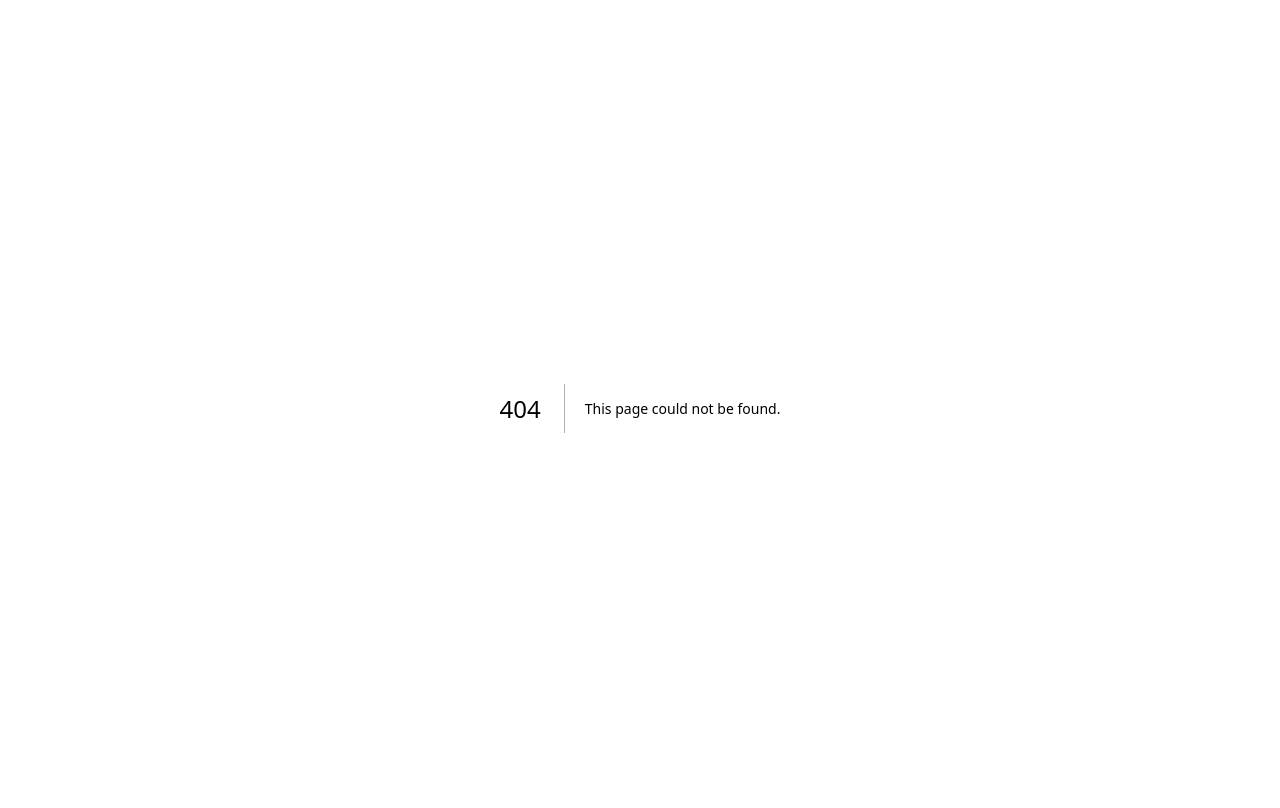
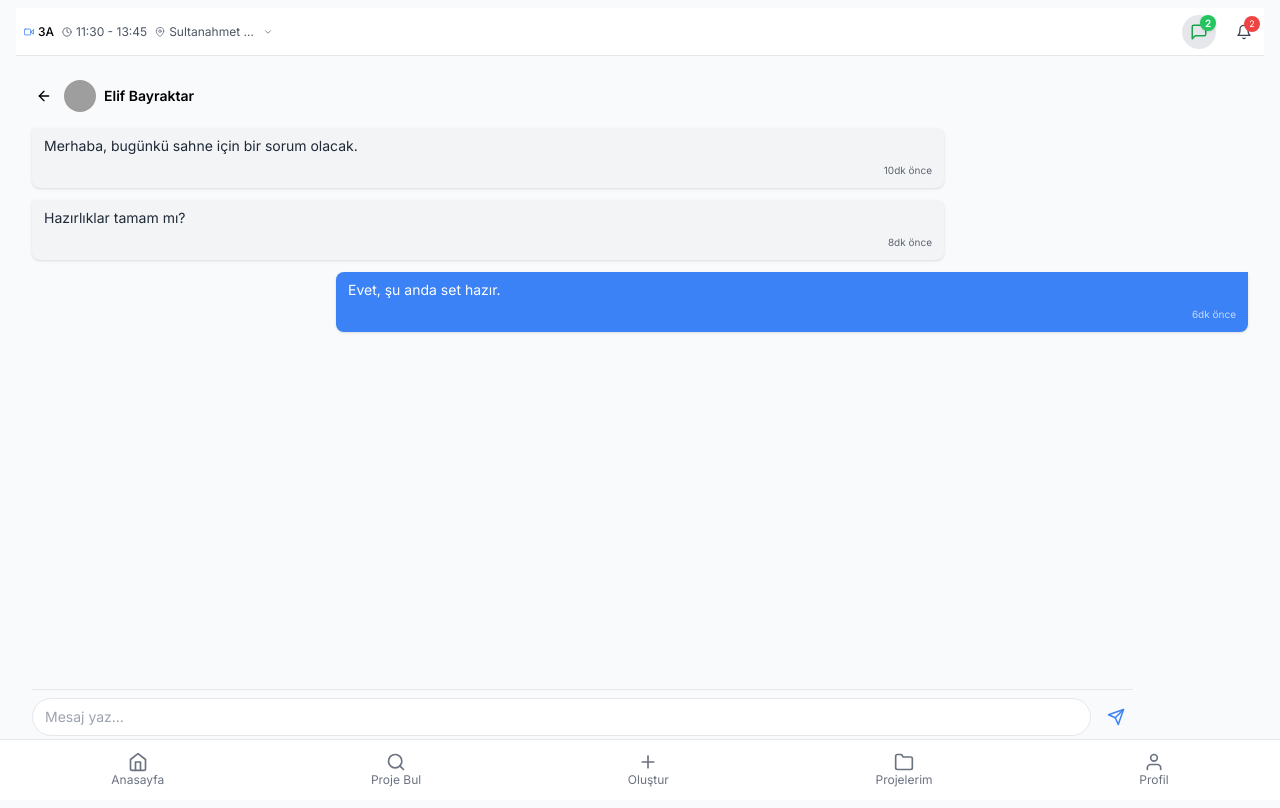
Before and after one commit to ismetkaradag/setflow, a Next.js app: page /mesajlar/1 in a window 1280 px wide. Before the commit this address had no page. Built offline with nearby package versions, Linux system fonts and the light colour scheme; grey boxes are pictures that could not be loaded.

Commit message:
13.05 fixes 1

```diff
--- a/app/(main)/anasayfa/page.tsx
+++ b/app/(main)/anasayfa/page.tsx
@@ -98,7 +98,7 @@ export default function HomePage() {
   ];
 
   return (
-    <div className="space-y-6">
+    <div className="">
       <div>
         <h1 className="text-2xl font-bold">Merhaba, {activeUser?.name}</h1>
       </div>
@@ -144,7 +144,7 @@ export default function HomePage() {
         <div className="space-y-3">
           {userProjects.map(project => (
             <Link href={`/proje/${project.id}`} key={project.id}>
-              <div className="card hover:shadow-md transition-shadow">
+              <div className="card hover:shadow-md transition-shadow mb-3">
                 <h3 className="font-medium">{project.title}</h3>
                 <div className="flex justify-between text-sm mt-2">
                   <span className="bg-gray-100 px-2 py-0.5 rounded">
@@ -162,7 +162,7 @@ export default function HomePage() {
       </div>
 
       {/* Yaklaşan etkinlikler */}
-      <div className="space-y-4">
+      <div className="">
         <h2 className="text-lg font-medium">Yaklaşan Etkinlikler</h2>
 
         <div className="space-y-3">
--- /dev/null
+++ b/app/(main)/mesajlar/[id]/page.tsx
@@ -0,0 +1,122 @@
+'use client';
+
+import { useParams, useRouter } from 'next/navigation';
+import { FiArrowLeft, FiSend } from 'react-icons/fi';
+import Image from 'next/image';
+import { useEffect, useState } from 'react';
+
+// Demo mesajlar
+const demoMessages = [
+  {
+    id: '1',
+    sender: 'Elif Bayraktar',
+    avatar: '/avatars/elif.jpg',
+    messages: [
+      { text: 'Merhaba, bugünkü sahne için bir sorum olacak.', time: '10dk önce', from: 'Elif' },
+      { text: 'Hazırlıklar tamam mı?', time: '8dk önce', from: 'Elif' },
+      { text: 'Evet, şu anda set hazır.', time: '6dk önce', from: 'Me' }
+    ]
+  },
+  {
+    id: '2',
+    sender: 'Hasan Vardar',
+    avatar: '/avatars/hasan.jpg',
+    messages: [
+      { text: 'Ekip listesiyle ilgili bir güncelleme var mı?', time: '1 saat önce', from: 'Hasan' },
+      { text: 'Henüz değil, toplantı sonrası paylaşacağım.', time: '58dk önce', from: 'Me' },
+      { text: 'Tamam, bekliyorum.', time: '55dk önce', from: 'Hasan' },
+      { text: 'Bu arada, yeni çekim planına göz attın mı?', time: '50dk önce', from: 'Hasan' },
+      { text: 'Evet, göz attım. Her şey yolunda görünüyor.', time: '48dk önce', from: 'Me' },
+      { text: 'Harika, teşekkürler!', time: '45dk önce', from: 'Hasan' },
+      { text: 'Rica ederim, her zaman yardımcı olmaya hazırım.', time: '43dk önce', from: 'Me' }
+    ]
+  },
+  {
+    id: '3',
+    sender: 'Banu Arıkan',
+    avatar: '/avatars/banu.jpg',
+    messages: [
+      { text: 'Makyaj departmanında bir değişiklik oldu.', time: 'Dün', from: 'Banu' },
+      { text: 'Tamam, bilgi için teşekkürler.', time: 'Dün', from: 'Me' },
+      { text: 'Herhangi bir sorun olursa bana haber ver.', time: 'Dün', from: 'Banu' }
+    ]
+  }
+];
+
+export default function MessageDetailPage() {
+  const { id } = useParams();
+  const router = useRouter();
+  const [messageThread, setMessageThread] = useState<any | null>(null);
+
+  useEffect(() => {
+    const found = demoMessages.find((m) => m.id === id);
+
+    if (found) {
+      setMessageThread(found);
+    } else {
+      router.push('/mesajlar');
+    }
+  }, [id, router]);
+
+  if (!messageThread) return null;
+
+  return (
+    <div className="mx-auto px-4 py-4">
+      {/* Header */}
+      <div className="flex items-center gap-2 mb-4">
+        <button
+          onClick={() => router.back()}
+          className="p-1 hover:bg-gray-100 rounded-full"
+        >
+          <FiArrowLeft />
+        </button>
+        <div className="flex items-center gap-2">
+          <div className="w-8 h-8 rounded-full overflow-hidden relative bg-gray-100">
+            <Image
+              src={messageThread.avatar}
+              alt={messageThread.sender}
+              fill
+              className="object-cover"
+            />
+          </div>
+          <h1 className="text-sm font-semibold">{messageThread.sender}</h1>
+        </div>
+      </div>
+
+      {/* Mesajlar */}
+      <div className="space-y-3 mb-4">
+        {messageThread.messages.map((msg: any, index: number) => (
+          <div
+            key={index}
+            className={`flex ${
+              msg.from === 'Me' ? 'justify-end' : 'justify-start'
+            }`}
+          >
+            <div
+              className={` w-3/4  px-3 py-2 rounded-lg text-sm shadow ${
+                msg.from === 'Me'
+                  ? 'bg-primary text-white rounded-tr-none'
+                  : 'bg-gray-100 text-gray-800 rounded-tl-none'
+              }`}
+            >
+              <p>{msg.text}</p>
+              <p className="text-[10px] mt-1 text-right opacity-70">{msg.time}</p>
+            </div>
+          </div>
+        ))}
+      </div>
+
+      {/* Mesaj Yazma Alanı */}
+      <div className="absolute bottom-16 w-[86%] flex items-center border-t border-gray-200 pt-2">
+        <input
+          type="text"
+          placeholder="Mesaj yaz..."
+          className="flex-1 border border-gray-200 rounded-full px-3 py-2 text-sm focus:outline-none focus:ring-1 focus:ring-primary"
+        />
+        <button className="ml-2 text-primary p-2 hover:bg-gray-100 rounded-full">
+          <FiSend size={18} />
+        </button>
+      </div>
+    </div>
+  );
+}
--- /dev/null
+++ b/app/(main)/mesajlar/page.tsx
@@ -0,0 +1,106 @@
+'use client';
+
+import { useState } from 'react';
+import { FiArrowLeft, FiSearch, FiSend } from 'react-icons/fi';
+import Image from 'next/image';
+import Link from 'next/link';
+
+// Demo mesaj verisi
+const messages = [
+  {
+    id: '1',
+    sender: {
+      name: 'Elif Bayraktar',
+      avatar: '/avatars/elif.jpg',
+    },
+    content: 'Bugünkü sahneye dair bir notum var, müsait misin?',
+    time: '10dk önce',
+  },
+  {
+    id: '2',
+    sender: {
+      name: 'Hasan Vardar',
+      avatar: '/avatars/hasan.jpg',
+    },
+    content: 'Yeni çekim planına göz attın mı?',
+    time: '1 saat önce',
+  },
+  {
+    id: '3',
+    sender: {
+      name: 'Banu Arıkan',
+      avatar: '/avatars/banu.jpg',
+    },
+    content: 'Makyaj departmanında bir değişiklik oldu.',
+    time: 'Dün',
+  },
+];
+
+export default function MessagesPage() {
+  const [search, setSearch] = useState('');
+
+  const filteredMessages = messages.filter(msg =>
+    msg.sender.name.toLowerCase().includes(search.toLowerCase())
+  );
+
+  return (
+    <div className="max-w-screen-md mx-auto px-4 py-4">
+      {/* Sayfa başlığı */}
+      <div className="flex items-center gap-2 mb-4">
+        <Link href="/anasayfa" className="p-1 hover:bg-gray-100 rounded-full">
+          <FiArrowLeft />
+        </Link>
+        <h1 className="text-lg font-semibold">Mesajlar</h1>
+      </div>
+
+      {/* Arama çubuğu */}
+      <div className="relative mb-4">
+        <input
+          type="text"
+          placeholder="Kişi ara..."
+          value={search}
+          onChange={(e) => setSearch(e.target.value)}
+          className="w-full border border-gray-200 rounded-md px-3 py-2 pr-10 text-sm focus:outline-none focus:ring-1 focus:ring-primary"
+        />
+        <FiSearch className="absolute right-3 top-2.5 text-gray-400" size={16} />
+      </div>
+
+      {/* Mesaj listesi */}
+      <div className="bg-white rounded-lg shadow-sm border border-gray-200 divide-y">
+        {filteredMessages.length > 0 ? (
+          filteredMessages.map((msg) => (
+            <Link
+              href={`/mesajlar/${msg.id}`}
+              key={msg.id}
+              className="flex items-center gap-3 p-3 hover:bg-gray-50 transition-colors"
+            >
+              <div className="w-10 h-10 rounded-full overflow-hidden relative bg-gray-100">
+                <Image
+                  src={msg.sender.avatar}
+                  alt={msg.sender.name}
+                  fill
+                  className="object-cover"
+                />
+              </div>
+              <div className="flex-1 min-w-0">
+                <div className="text-sm font-medium truncate">{msg.sender.name}</div>
+                <div className="text-xs text-gray-600 truncate">{msg.content}</div>
+              </div>
+              <div className="text-[10px] text-gray-400 whitespace-nowrap">{msg.time}</div>
+            </Link>
+          ))
+        ) : (
+          <div className="p-6 text-center text-gray-500 text-sm">Mesaj bulunamadı</div>
+        )}
+      </div>
+
+      {/* Yeni mesaj butonu */}
+      <Link
+        href="/mesajlar/yeni"
+        className="fixed bottom-4 right-4 bg-primary text-white p-3 rounded-full shadow-lg hover:bg-primary-dark transition-colors"
+      >
+        <FiSend size={20} />
+      </Link>
+    </div>
+  );
+}
--- a/app/(main)/proje/[id]/page.tsx
+++ b/app/(main)/proje/[id]/page.tsx
@@ -656,7 +656,7 @@ export default function ProjectDetailPage() {
   return (
     <div className="min-h-screen bg-gray-100 pb-20">
       {/* Üst bilgi çubuğu */}
-      <div className="sticky top-0 bg-white border-b border-gray-200 shadow-xs z-40">
+      <div className="sticky top-0 bg-white border-b border-gray-200 shadow-xs">
         <div className="px-3 py-2 flex items-center justify-between">
           <Link href="/projelerim" className="flex items-center gap-1 text-sm">
             <FiChevronLeft size={16} />
@@ -809,7 +809,7 @@ export default function ProjectDetailPage() {
             </div>
 
             <div onClick={() => openFullComponent(component.id)}>
-
+                {viewMode === 'list' && renderComponentContent(component.id)}
             </div>
           </div>
         ))}
--- a/components/layout/InfoBar.tsx
+++ b/components/layout/InfoBar.tsx
@@ -3,6 +3,7 @@
 import { useState, useEffect } from 'react';
 import { FiChevronDown, FiChevronUp, FiMapPin, FiUsers, FiVideo, FiClock } from 'react-icons/fi';
 import NotificationDropdown from '@/components/notifications/NotificationDropdown';
+import Messages from '@/components/messages/Messages';
 
 // Demo veri - gerçek uygulamada API'dan alınır
 const activeSceneData = {
@@ -35,38 +36,41 @@ const InfoBar: React.FC<InfoBarProps> = () => {
   };
 
   return (
-    <div className="sticky top-0 bg-white border-b border-gray-200 shadow-xs z-40 h-12 mb-2 text-xs">
+    <div className="sticky top-0 bg-white border-b border-gray-200 shadow-xs z-10 h-12 mb-2 text-xs">
       {/* Ana bilgi çubuğu */}
       <div className="px-2 py-1 flex justify-between items-center h-full">
         {/* Sol taraf - Sahne bilgileri */}
         <div className="flex items-center gap-2">
+
           <div className="flex items-center">
             <FiVideo className="text-primary mr-1" size={10} />
-            <span className="font-medium">Sahne {activeSceneData.sceneNumber}</span>
+            <span className="font-medium">{activeSceneData.sceneNumber}</span>
           </div>
 
           <div className="flex items-center text-gray-600">
             <FiClock className="mr-1" size={10} />
             <span>{activeSceneData.time}</span>
           </div>
-        </div>
-
-        {/* Sağ taraf - Lokasyon ve Bildirim */}
-        <div className="flex items-center gap-4">
           {/* Lokasyon butonu */}
           <button
             onClick={toggleExpand}
             className="flex items-center gap-1 text-gray-600"
           >
+
             <FiMapPin className="text-gray-500" size={10} />
-            <span className="max-w-[140px] truncate">{activeSceneData.location}</span>
+            <span className="max-w-[90px] truncate">{activeSceneData.location}</span>
             {isExpanded ? (
               <FiChevronUp className="text-gray-500" size={10} />
             ) : (
               <FiChevronDown className="text-gray-500" size={10} />
             )}
           </button>
+        </div>
 
+
+        {/* Sağ taraf - Lokasyon ve Bildirim */}
+        <div className="flex items-center gap-4">
+          <Messages />
           {/* Bildirim ikonu ve dropdown */}
           <NotificationDropdown />
         </div>
@@ -74,7 +78,8 @@ const InfoBar: React.FC<InfoBarProps> = () => {
 
       {/* Genişletilmiş detay alanı */}
       {isExpanded && (
-        <div className="px-2 py-2 bg-gray-50 border-t border-gray-200 animate-fadeIn text-xs">
+        <div className="z-[1200] px-2 py-2 bg-gray-50 border-t border-gray-200 animate-fadeIn text-xs">
+
           <div className="flex items-center gap-1 mb-1">
             <FiUsers size={10} className="text-primary" />
             <h4 className="font-medium">Oyuncular</h4>
--- /dev/null
+++ b/components/messages/Messages.tsx
@@ -0,0 +1,39 @@
+'use client';
+
+import Link from 'next/link';
+import { usePathname } from 'next/navigation';
+import { FiMessageSquare } from 'react-icons/fi';
+
+interface MessagesProps {
+  className?: string;
+  unreadCount?: number;
+}
+
+const Messages: React.FC<MessagesProps> = ({ className = '', unreadCount = 2 }) => {
+  const pathname = usePathname();
+  const isActive = pathname.startsWith('/mesajlar');
+
+  return (
+    <div className={`relative ${className}`}>
+      <Link
+        href={pathname.startsWith('/mesajlar') ? '/anasayfa' : '/mesajlar'}
+        className={`relative p-2 rounded-full transition-colors flex items-center justify-center ${
+          isActive ? 'bg-gray-200' : 'hover:bg-gray-100'
+        }`}
+        aria-label="Mesajlara git"
+      >
+        <FiMessageSquare
+          size={18}
+          className={isActive ? 'text-green-600' : 'text-gray-700'}
+        />
+        {unreadCount > 0 && (
+          <span className="absolute top-0 right-0 bg-green-500 text-white text-[10px] font-semibold w-4 h-4 flex items-center justify-center rounded-full leading-none shadow">
+            {unreadCount > 9 ? '9+' : unreadCount}
+          </span>
+        )}
+      </Link>
+    </div>
+  );
+};
+
+export default Messages;
--- a/components/onboarding/OnboardingModal.tsx
+++ b/components/onboarding/OnboardingModal.tsx
@@ -183,7 +183,7 @@ const OnboardingModal: React.FC<OnboardingModalProps> = ({ isOpen, onClose }) =>
 
               <button
                 onClick={handleNext}
-                className="btn-primary px-4 py-1 text-sm flex items-center gap-1"
+                className="btn-primary px-4 py-1 text-sm flex items-center gap-1 text-nowrap"
               >
                 {currentStep === totalSteps ? 'Tamamla' : 'Devam Et'}
                 {currentStep !== totalSteps && <FiArrowRight size={16} />}
--- a/components/onboarding/SurveyModal.tsx
+++ b/components/onboarding/SurveyModal.tsx
@@ -135,8 +135,8 @@ const SurveyModal: React.FC<SurveyModalProps> = ({ isOpen, onClose }) => {
   };
 
   return (
-    <div className="fixed inset-0 bg-black bg-opacity-50 flex items-start justify-center z-50 p-4">
-      <div className="bg-white rounded-lg w-full max-w-lg max-h-[90vh] overflow-y-auto">
+    <div className="fixed inset-0 bg-black bg-opacity-50 flex items-start justify-center z-50">
+      <div className="bg-white rounded-lg w-full max-w-lg max-h-[90vh] overflow-y-auto my-4 mx-4 ">
         <div className="flex justify-between items-center p-4 border-b border-gray-200">
           <h3 className="font-medium">Hızlı Anket</h3>
           <button
@@ -235,7 +235,7 @@ const SurveyModal: React.FC<SurveyModalProps> = ({ isOpen, onClose }) => {
           <div className="flex justify-between mt-8 pt-4 border-t border-gray-200">
             <div>
               {currentQuestion === questions.length - 1 && (
-                <p className="text-sm text-gray-500">
+                <p className="text-xs text-gray-500">
                   Yanıtlarınız deneyiminizi kişiselleştirmemize yardımcı olacak
                 </p>
               )}
@@ -245,7 +245,7 @@ const SurveyModal: React.FC<SurveyModalProps> = ({ isOpen, onClose }) => {
               {currentQuestion > 0 && (
                 <button
                   onClick={handleBack}
-                  className="btn-outline px-3 py-1 text-sm"
+                  className="btn-outline px-3 py-1 text-sm max-h-fit"
                 >
                   Geri
                 </button>
@@ -254,9 +254,8 @@ const SurveyModal: React.FC<SurveyModalProps> = ({ isOpen, onClose }) => {
               <button
                 onClick={handleNext}
                 disabled={!isAnswered()}
-                className={`btn-primary px-4 py-1 text-sm flex items-center gap-1 ${
-                  !isAnswered() ? 'opacity-50 cursor-not-allowed' : ''
-                }`}
+                className={`btn-primary px-4 py-1 text-sm flex items-center gap-1 max-h-fit
+                  ${!isAnswered() ? 'opacity-50 cursor-not-allowed' : ''}`}
               >
                 {isLastQuestion ? 'Tamamla' : 'Devam Et'}
                 {!isLastQuestion && <FiArrowRight size={16} />}
```
